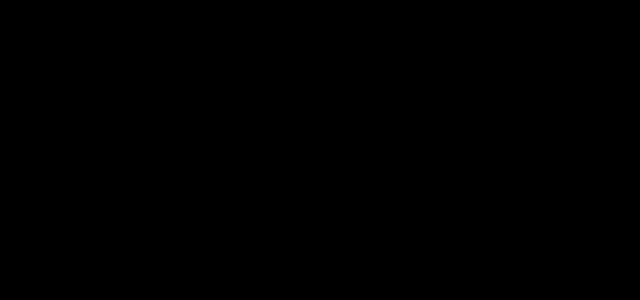
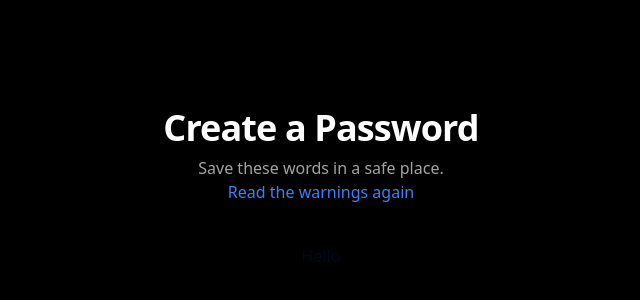
Before and after one commit to sachingupta67/Web-3-MiniWallet-Bagpack-Clone, a React (Vite) app: page /create-password in a window 1280 px wide. Before the commit this address had no page. Shown: the part 52-352 px from the top of the page, without its empty margins (319-959 px from the left). Built offline with nearby package versions, Linux system fonts and the light colour scheme.

Commit message:
Create Password UI

```diff
--- a/package.json
+++ b/package.json
@@ -13,6 +13,7 @@
     "@radix-ui/react-avatar": "^1.1.0",
     "@radix-ui/react-checkbox": "^1.1.1",
     "@radix-ui/react-slot": "^1.1.0",
+    "bip39": "^3.1.0",
     "class-variance-authority": "^0.7.0",
     "clsx": "^2.1.1",
     "lucide-react": "^0.428.0",
@@ -20,7 +21,8 @@
     "react-dom": "^18.3.1",
     "react-router-dom": "^6.26.1",
     "tailwind-merge": "^2.5.2",
-    "tailwindcss-animate": "^1.0.7"
+    "tailwindcss-animate": "^1.0.7",
+    "vite-plugin-node-polyfills": "^0.22.0"
   },
   "devDependencies": {
     "@eslint/js": "^9.9.0",
--- a/src/App.tsx
+++ b/src/App.tsx
@@ -1,19 +1,27 @@
 import ROUTES from "./constants/routes";
-import { Welcome, SelectNetwork } from "./Modules/Onboarding";
+import {
+  Welcome,
+  SelectNetwork,
+  SecretRecoveryPhase,
+  CreatePassword,
+  CSRP,
+} from "./Modules/Onboarding";
 import { BrowserRouter as Router, Route, Routes } from "react-router-dom";
-import SecretRecoveryPhase from "./Modules/Onboarding/SecretRecoveryPhase";
-import CSRP from "./Modules/Onboarding/CreateSRP";
+import React from "react";
 
 export default function Home() {
   return (
-      <Router>
+    <Router>
       <Routes>
         <Route path={ROUTES.welcome} element={<Welcome />} />
         <Route path={ROUTES.selectNetwork} element={<SelectNetwork />} />
-        <Route path={ROUTES.secretRecoveryPhase} element={<SecretRecoveryPhase />} />
+        <Route
+          path={ROUTES.secretRecoveryPhase}
+          element={<SecretRecoveryPhase />}
+        />
         <Route path={ROUTES.createSRP} element={<CSRP />} />
+        <Route path={ROUTES.createPassword} element={<CreatePassword />} />
       </Routes>
     </Router>
-
   );
 }
--- /dev/null
+++ b/src/Modules/Onboarding/CreatePassword/index.tsx
@@ -0,0 +1,30 @@
+import React from 'react'
+
+const CreatePassword = () => {
+  return (
+    <div className="">
+      <div className="mt-40 mb-10">
+        <h1 className="scroll-m-20 text-4xl font-semibold tracking-tight text-center mb-2 text-white">
+        Create a Password
+        </h1>
+        <h6 className="text-center text-neutral-400">
+          Save these words in a safe place.
+        </h6>
+        <div className="flex items-center justify-center">
+          <span
+            className="text-center text-blue-500 hover:text-blue-500/90 cursor-pointer"
+            onClick={() => {
+            //   navigate(ROUTES.secretRecoveryPhase);
+            }}
+          >
+            Read the warnings again
+          </span>
+        </div>
+      </div>
+      <div className="flex items-center justify-center flex-col">
+        Hello
+      </div>
+    </div>
+  );
+};
+export default CreatePassword;
--- a/src/Modules/Onboarding/CreateSRP/index.tsx
+++ b/src/Modules/Onboarding/CreateSRP/index.tsx
@@ -1,34 +1,60 @@
 import { Button } from "@/components/ui/button";
 import { Checkbox } from "@/components/ui/checkbox";
 import ROUTES from "@/constants/routes";
-import { useMemo, useState } from "react";
+import { useEffect, useMemo, useState } from "react";
 import { useNavigate } from "react-router-dom";
+import { generateMnemonic } from "bip39";
+import React from 'react';
 
 const CSRP = () => {
   const [checked, setChecked] = useState(false);
-  const [copy, setCopy] = useState('');
+  const [copy, setCopy] = useState("");
   const navigate = useNavigate();
-  const text =
-    "spring glow try total hurry odor doctor text boil coil wrap address";
+  const [mnemonic, setMnemonic] = useState("");
+  const [isLoading, setIsLoading] = useState(false);
+  const text = mnemonic;
   const arr = text.split(" ");
   const phraseJSX = useMemo(() => {
     return arr.map((word, index) => (
-      <span key={index} className="text-neutral-400  text-center  w-[150px]  p-2">
+      <span
+        key={index}
+        className="text-neutral-400  text-center  w-[150px]  p-2"
+      >
         <span className="ml-1 text-white">{word}</span>{" "}
       </span>
     ));
   }, [arr]);
 
+  const generateMnemonicHandler = async () => {
+    try {
+      setIsLoading(true);
+      const newMnemonic = await generateMnemonic();
+      setMnemonic(newMnemonic);
+    } catch (err) {
+      console.log("Err::::", err);
+    } finally {
+      setIsLoading(false);
+    }
+  };
+
+  useEffect(() => {
+    generateMnemonicHandler()
+  }, []);
+
   const handleCopyClick = () => {
-    navigator.clipboard.writeText(text)
+    navigator.clipboard
+      .writeText(text)
       .then(() => {
-            setCopy('Copied!');
-            setTimeout(() => setCopy(''), 2000);
+        setCopy("Copied!");
+        setTimeout(() => setCopy(""), 2000);
       })
       .catch((error) => {
-            console.error('Failed to copy text: ', error);
+        console.error("Failed to copy text: ", error);
       });
   };
+if(isLoading) {
+  return <h3 className="text-neutral-400">Loading...</h3>
+}
 
   return (
     <div className="">
@@ -51,13 +77,18 @@ const CSRP = () => {
         </div>
       </div>
       <div className="flex items-center justify-center flex-col">
-        <div  className=" rounded-md pt-4 bg-neutral-600 pb-2 cursor-pointer " onClick={handleCopyClick} >
+        <div
+          className=" rounded-md pt-4 bg-neutral-600 pb-2 cursor-pointer "
+          onClick={handleCopyClick}
+        >
           <div className="bg-neutral-600 w-[460px] h-[200px] flex-1 border-1 flex flex-wrap rounded-md mb-5">
             {phraseJSX}
           </div>
-          <hr className="bg-white w-[440px] ml-2"/>
+          <hr className="bg-white w-[440px] ml-2" />
           <div className="flex items-center justify-center">
-        <span className="text-neutral-400 ">{copy?'Copied!':'Click anywhere on this card to copy'}</span>
+            <span className="text-neutral-400 ">
+              {copy ? "Copied!" : "Click anywhere on this card to copy"}
+            </span>
           </div>
         </div>
         <div className="w-[400px] mt-5 justify-start gap-5 h-18 flex items-center pl-6 pr-6 pt-4 pb-4 rounded-md ">
@@ -77,7 +108,7 @@ const CSRP = () => {
             disabled={!checked}
             className="w-[200px] h-[50px] mb-4 bg-white text-black hover:bg-white/70"
             onClick={() => {
-              //
+              navigate(ROUTES.createPassword);
             }}
           >
             Next
--- a/src/Modules/Onboarding/SecretRecoveryPhase/index.tsx
+++ b/src/Modules/Onboarding/SecretRecoveryPhase/index.tsx
@@ -4,6 +4,7 @@ import ROUTES from "@/constants/routes";
 import { TriangleAlert,LockKeyhole} from "lucide-react";
 import { useState } from "react";
 import { useNavigate } from "react-router-dom";
+import React from 'react';
 
 const SecretRecoveryPhase = () => {
   const [checked,setChecked] = useState(false)
--- a/src/Modules/Onboarding/SelectNetwork/index.tsx
+++ b/src/Modules/Onboarding/SelectNetwork/index.tsx
@@ -3,6 +3,7 @@ import { Avatar, AvatarFallback, AvatarImage } from "@/components/ui/avatar";
 import { Button } from "@/components/ui/button";
 import ROUTES from "@/constants/routes";
 import { useNavigate } from "react-router-dom";
+import React from 'react';
 
 const SelectNetwork = () => {
   const navigate = useNavigate();
--- a/src/Modules/Onboarding/Welcome/index.tsx
+++ b/src/Modules/Onboarding/Welcome/index.tsx
@@ -2,6 +2,7 @@ import { Button } from "@/components/ui/button";
 import ROUTES from "@/constants/routes";
 import { Wallet } from "lucide-react";
 import { useNavigate } from "react-router-dom";
+import React from 'react';
 
 const Welcome = () => {
   const navigate = useNavigate()
--- a/src/Modules/Onboarding/index.tsx
+++ b/src/Modules/Onboarding/index.tsx
@@ -1,6 +1,7 @@
 import SelectNetwork from "./SelectNetwork";
 import Welcome from "./Welcome";
+import CreatePassword from "./CreatePassword";
+import SecretRecoveryPhase from "./SecretRecoveryPhase";
+import CSRP from "./CreateSRP";
 
-
-
-export {SelectNetwork, Welcome}
+export { SelectNetwork, Welcome, CreatePassword, SecretRecoveryPhase, CSRP };
--- a/src/constants/routes.ts
+++ b/src/constants/routes.ts
@@ -2,6 +2,7 @@ const ROUTES = {
   welcome: "/",
   selectNetwork: "/select-network",
   secretRecoveryPhase:'/secret-recovery-phrase-warning',
-  createSRP:'/secret-recovery-phrase'
+  createSRP:'/secret-recovery-phrase',
+  createPassword:'/create-password',
 };
 export default ROUTES;
--- a/src/main.tsx
+++ b/src/main.tsx
@@ -2,6 +2,7 @@ import { StrictMode } from 'react'
 import { createRoot } from 'react-dom/client'
 import App from './App.tsx'
 import './index.css'
+import React from 'react';
 
 createRoot(document.getElementById('root')!).render(
   <StrictMode>
--- a/vite.config.ts
+++ b/vite.config.ts
@@ -1,11 +1,11 @@
 import { defineConfig } from 'vite'
 import react from '@vitejs/plugin-react-swc'
 import path from "path"
-
+import {nodePolyfills} from 'vite-plugin-node-polyfills'
 
 // https://vitejs.dev/config/
 export default defineConfig({
-  plugins: [react()],
+  plugins: [react(),nodePolyfills()],
   resolve: {
     alias: {
       "@": path.resolve(__dirname, "./src"),
```
Also changed, not shown: 1 other file (tests, documents, lock files or other folders). Lines whose indentation alone changed are shown as unchanged.
